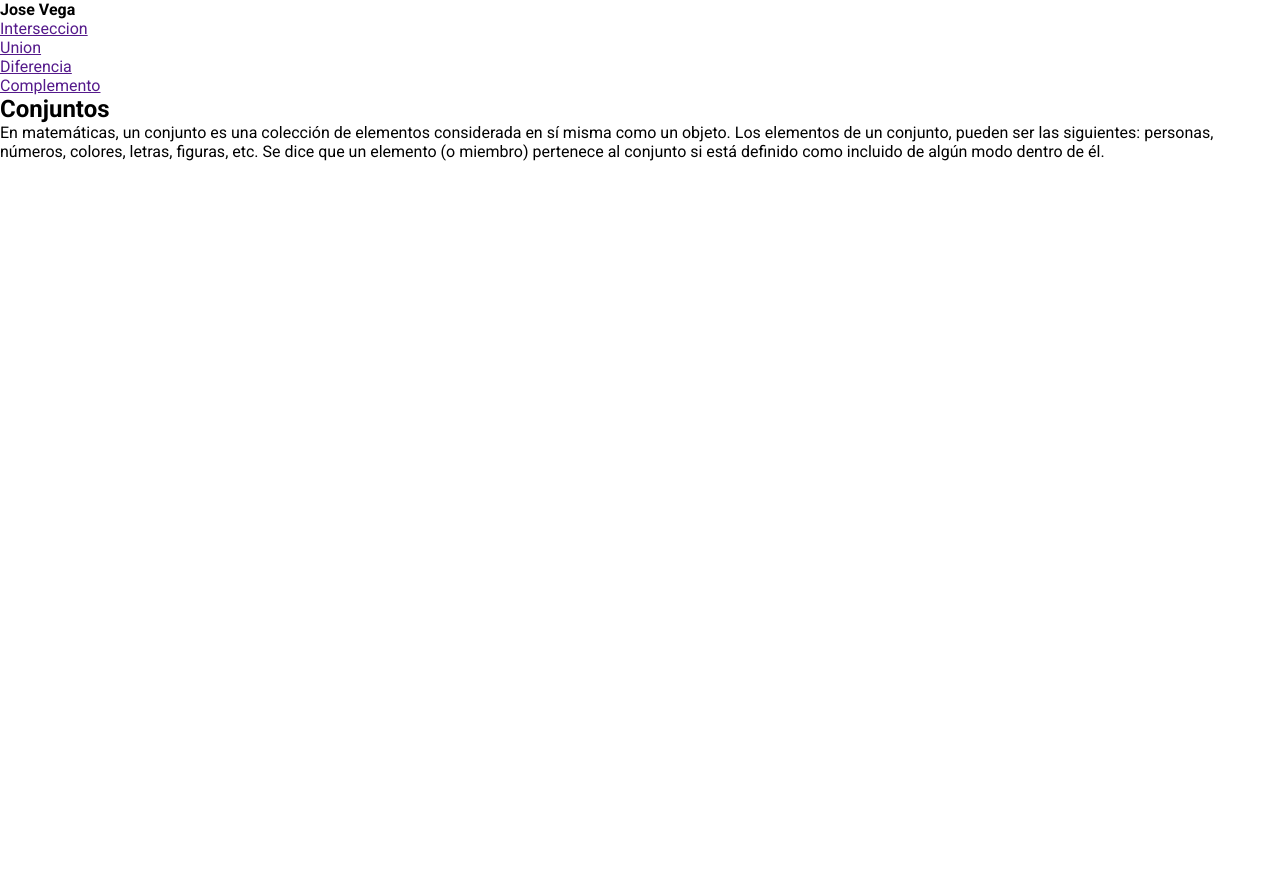
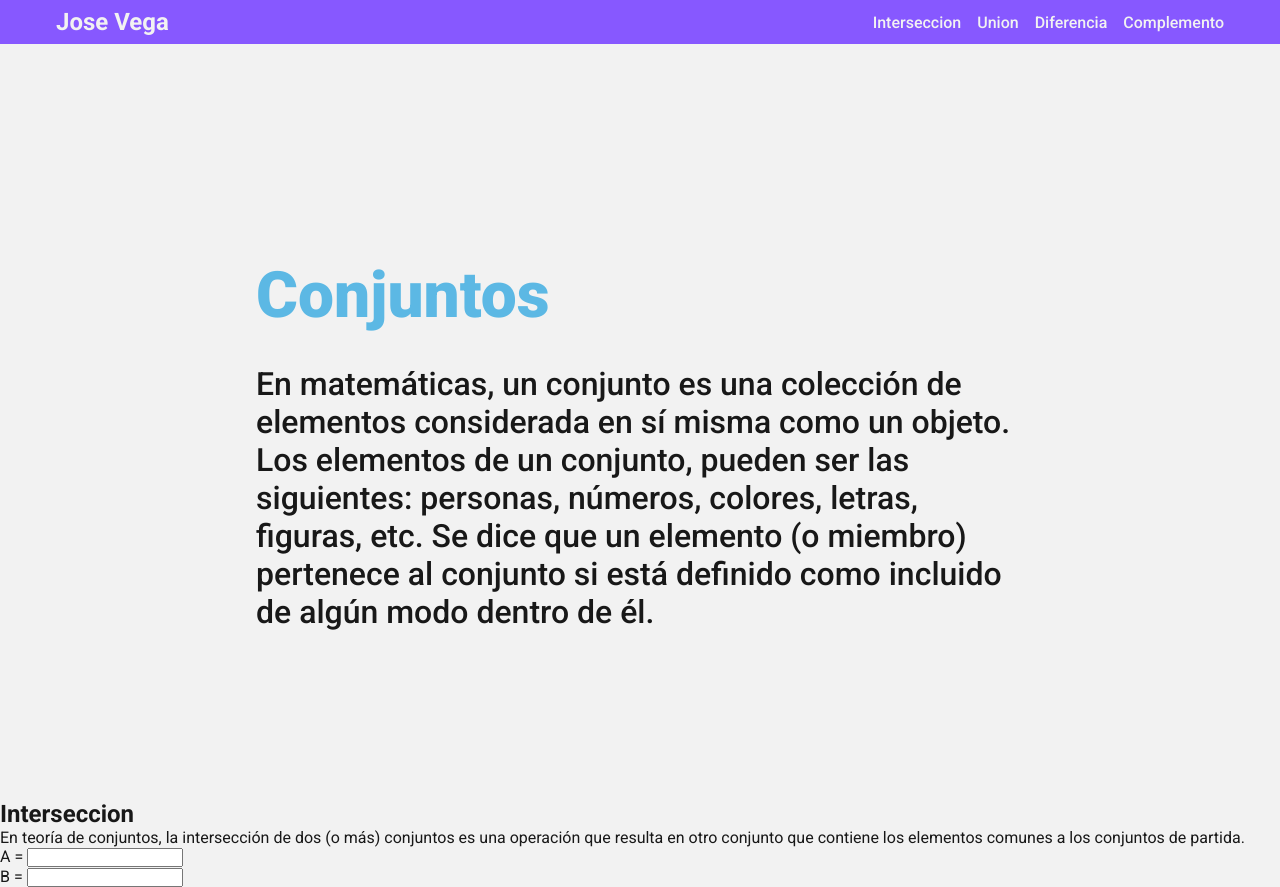
Before and after one commit to StarkoVega/Conjuntos, a plain HTML site: page index.html in a window 1280 px wide. Before the commit the page ends 800 px from the top, so only its background shows below. Drawn offline with Linux system fonts and the light colour scheme.

Commit message:
Landing page finish

```diff
--- a/index.html
+++ b/index.html
@@ -11,19 +11,23 @@
   <body>
     <section id="landing-page">
       <nav>
+        <div class="row">
           <h4 class="nav__title">Jose Vega</h4>
           <ul class="nav__list">
-          <li class="nav__links">
-            <a href="" class="nav__link">Interseccion</a>
+            <li class="nav__link">
+              <a href="" class="nav__link--anchor">Interseccion</a>
             </li>
-          <li class="nav__links"><a href="" class="nav__link">Union</a></li>
-          <li class="nav__links">
-            <a href="" class="nav__link">Diferencia</a>
+            <li class="nav__link">
+              <a href="" class="nav__link--anchor">Union</a>
             </li>
-          <li class="nav__links">
-            <a href="" class="nav__link">Complemento</a>
+            <li class="nav__link">
+              <a href="" class="nav__link--anchor">Diferencia</a>
+            </li>
+            <li class="nav__link">
+              <a href="" class="nav__link--anchor">Complemento</a>
             </li>
           </ul>
+        </div>
       </nav>
       <header>
         <h1 class="header__title">Conjuntos</h1>
@@ -36,5 +40,25 @@
         </p>
       </header>
     </section>
+    <main>
+      <section id="interseccion">
+        <h2 class="section__title">Interseccion</h2>
+        <p class="section__para">
+          En teoría de conjuntos, la intersección de dos (o más) conjuntos es
+          una operación que resulta en otro conjunto que contiene los elementos
+          comunes a los conjuntos de partida.
+        </p>
+        <form class="section__form">
+          <div class="form__group">
+            <label class="form__label">A = </label>
+            <input type="text" class="form__input interseccion--a" />
+          </div>
+          <div class="form__group">
+            <label class="form__label">B = </label>
+            <input type="text" class="form__input interseccion--b" />
+          </div>
+        </form>
+      </section>
+    </main>
   </body>
 </html>
--- a/style.css
+++ b/style.css
@@ -1,8 +1,103 @@
-@import url("https://fonts.googleapis.com/css2?family=Roboto:wght@400;700;900&display=swap");
+@import url("https://fonts.googleapis.com/css2?family=Roboto:wght@400;500;700;900&display=swap");
 
 * {
   margin: 0;
   padding: 0;
   box-sizing: border-box;
   font-family: "Roboto", sans-serif;
+  color: #181818;
 }
+
+ul {
+  list-style: none;
+}
+
+a {
+  text-decoration: none;
+  color: inherit;
+}
+
+body {
+  background-color: #F2F2F2;
+}
+
+.row {
+  width: 100%;
+  max-width: 1200px;
+  margin: 0 auto;
+  padding: 8px 0;
+}
+
+/*
+
+  LANDING PAGE
+
+*/
+
+#landing-page {
+  height: 100vh;
+}
+
+/*
+
+  NAV BAR
+
+*/
+
+nav {
+  background-color: #8758ff;
+}
+
+nav .row {
+  display: flex;
+  justify-content: space-between;
+  align-items: center;
+  padding: 8px 16px;
+}
+
+.nav__title {
+  font-size: 24px;
+  color: #F2F2F2;
+  font-weight: 700;
+}
+
+.nav__list {
+  display: flex;
+}
+
+.nav__link {
+  margin-left: 16px;
+  font-size: 16px;
+  font-weight: 500;
+  color: #F2F2F2;
+}
+
+/*
+
+  HEADER
+
+*/
+
+header {
+  display: flex;
+  flex-direction: column;
+  align-items:flex-start;
+  justify-content: center;
+  height: 100%;
+  padding: 0 16px;
+  width: 100%;
+  max-width: 800px;
+  margin: 0 auto;
+}
+
+.header__title {
+  font-size: 64px;
+  font-weight: 900;
+  color: #5CB8E4;
+}
+
+.header__para {
+  font-size: 32px;
+  font-weight: 500;
+  margin-top: 32px;
+}
```
Lines whose indentation alone changed are shown as unchanged.
